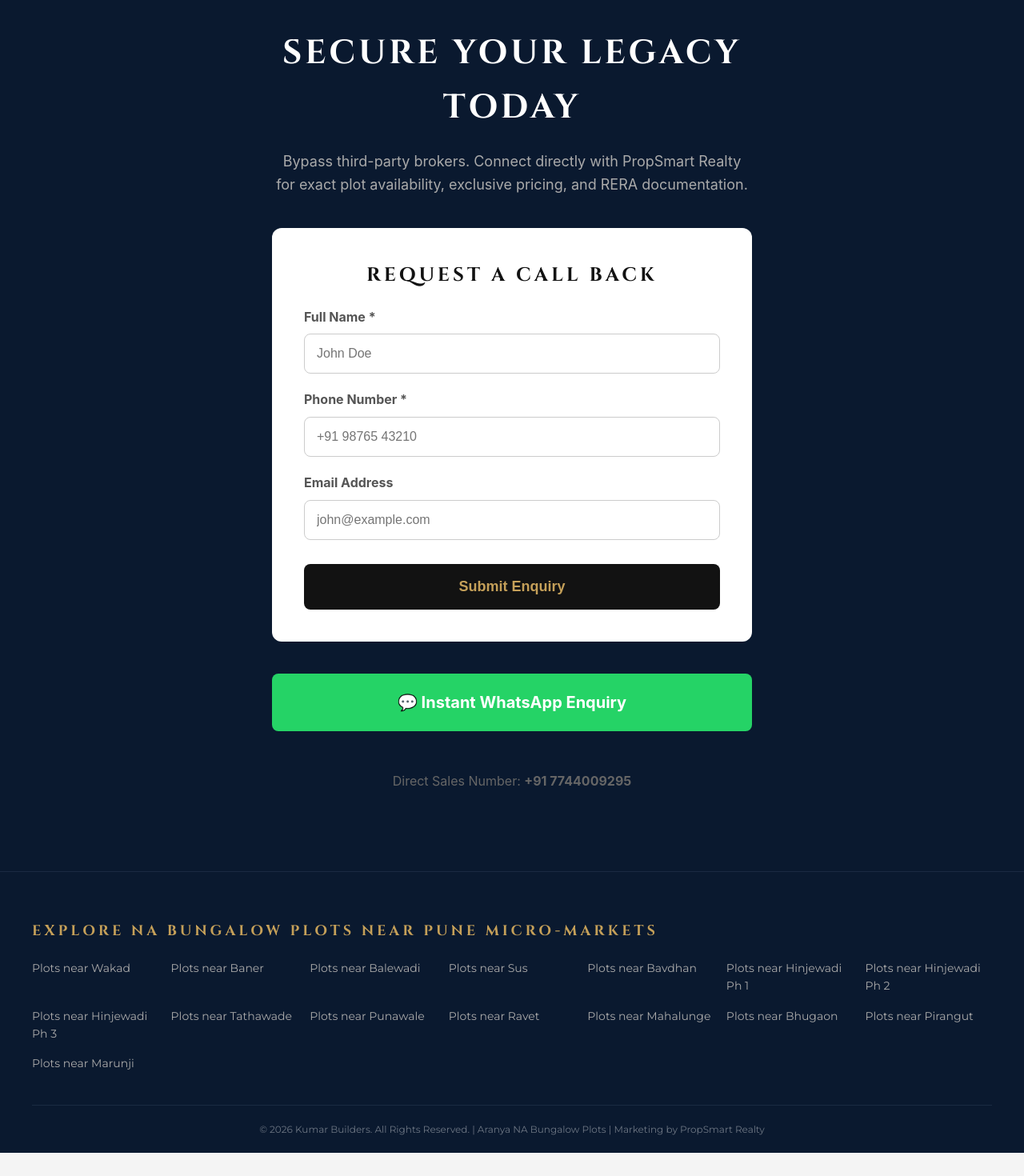
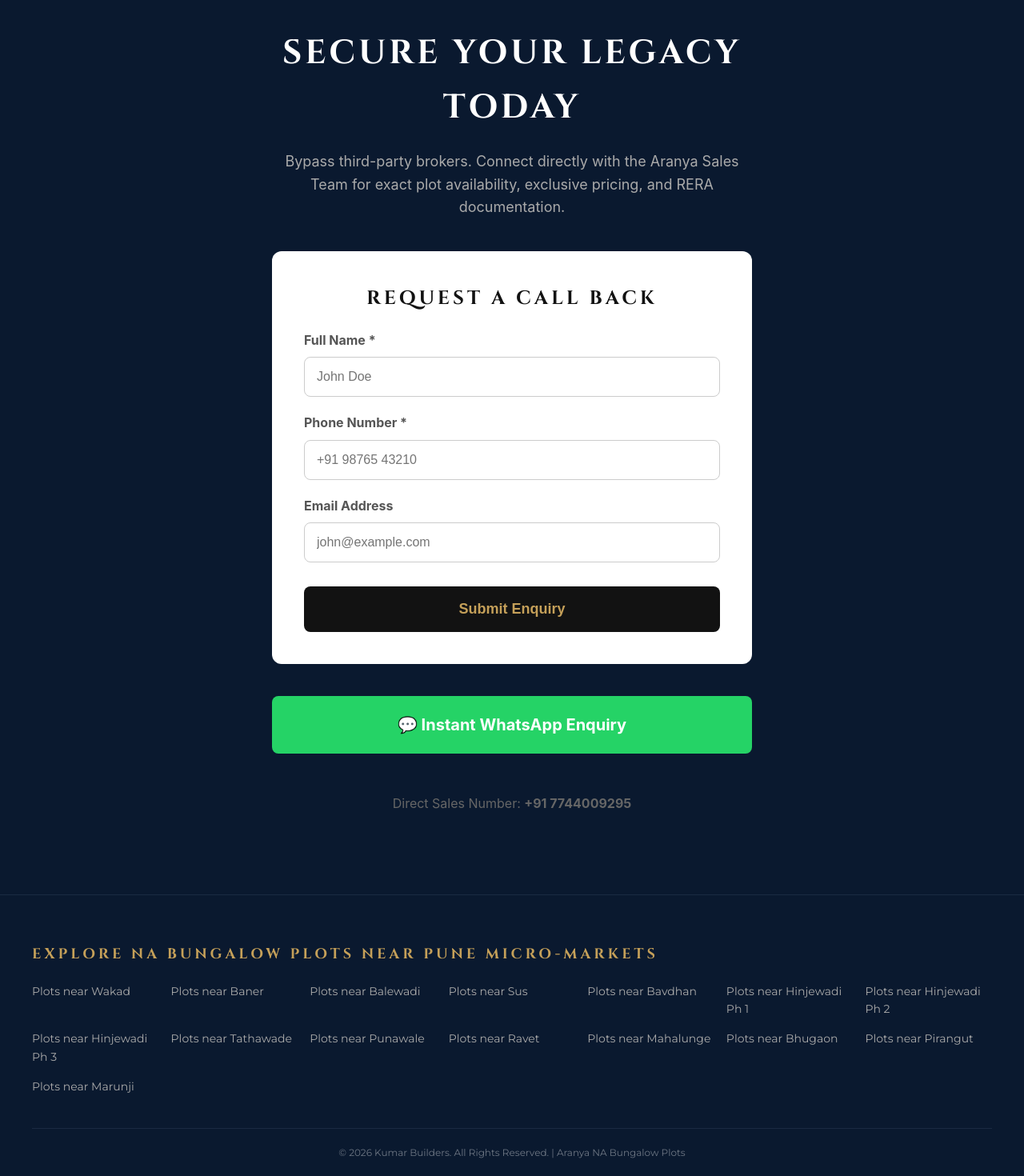
Before and after one commit to vetroconstructions-arch/kumararanya, a Next.js app: page / in a window 1280 px wide. Shown: the part 1525-2995 px from the top of the page at 80% size. Before the commit the page ends 2966 px from the top, so only its background shows below. Built offline with nearby package versions, Linux system fonts and the light colour scheme.

Commit message:
Remove third-party agency wording for pure first-party branding

```diff
--- a/app/api/enquiry/route.js
+++ b/app/api/enquiry/route.js
@@ -33,7 +33,7 @@ export async function POST(req) {
         Email: ${email || 'Not Provided'}
         Project Interest: ${projectInterest || 'Aranya NA Bungalow Plots'}
 
-        This lead was securely generated via the PropSmart Realty First-Party Automation Engine.
+        This lead was securely generated via the Aranya First-Party Automation Engine.
       `,
     };
 
--- a/app/layout.js
+++ b/app/layout.js
@@ -37,7 +37,7 @@ export default function RootLayout({ children }) {
               </div>
             </div>
             <div style={{ textAlign: 'center', borderTop: '1px solid #1a2a42', paddingTop: '20px' }}>
-              <p style={{ fontSize: '12px', opacity: 0.4 }}>&copy; 2026 Kumar Builders. All Rights Reserved. | Aranya NA Bungalow Plots | Marketing by PropSmart Realty</p>
+              <p style={{ fontSize: '12px', opacity: 0.4 }}>&copy; 2026 Kumar Builders. All Rights Reserved. | Aranya NA Bungalow Plots</p>
             </div>
           </div>
         </footer>
--- a/app/locations/[slug]/page.js
+++ b/app/locations/[slug]/page.js
@@ -27,7 +27,7 @@ export default async function LocationPage({ params }) {
   }
 
   // Generate the WhatsApp URL dynamically for this location
-  const whatsappMessage = `Hello PropSmart Realty, I am interested in Aranya NA Bungalow Plots near ${data.name}. Please share pricing.`;
+  const whatsappMessage = `Hello, I am interested in Aranya NA Bungalow Plots near ${data.name}. Please share pricing.`;
   const whatsappUrl = `https://wa.me/917744009295?text=${encodeURIComponent(whatsappMessage)}`;
 
   return (
--- a/app/page.js
+++ b/app/page.js
@@ -18,7 +18,7 @@ export default function Home() {
     return `₹ ${(val / 10000000).toFixed(2)} Cr`;
   };
 
-  const whatsappMessage = "Hello PropSmart Realty, I am highly interested in the Aranya NA Bungalow Plots project in Pune. Please share the brochure and pricing details.";
+  const whatsappMessage = "Hello, I am highly interested in the Aranya NA Bungalow Plots project in Pune. Please share the brochure and pricing details.";
   const whatsappUrl = `https://wa.me/917744009295?text=${encodeURIComponent(whatsappMessage)}`;
 
   const handleEnquirySubmit = async (e) => {
@@ -171,7 +171,7 @@ export default function Home() {
         <div style={{ maxWidth: '600px', margin: '0 auto', textAlign: 'center' }}>
           <h2 style={{ fontSize: '42px', color: 'white', marginBottom: '20px' }}>Secure Your Legacy Today</h2>
           <p style={{ fontSize: '18px', color: '#aaa', marginBottom: '40px' }}>
-            Bypass third-party brokers. Connect directly with PropSmart Realty for exact plot availability, exclusive pricing, and RERA documentation.
+            Bypass third-party brokers. Connect directly with the Aranya Sales Team for exact plot availability, exclusive pricing, and RERA documentation.
           </p>
 
           <form onSubmit={handleEnquirySubmit} style={{ background: 'white', padding: '40px', borderRadius: '12px', textAlign: 'left', marginBottom: '40px' }}>
```
